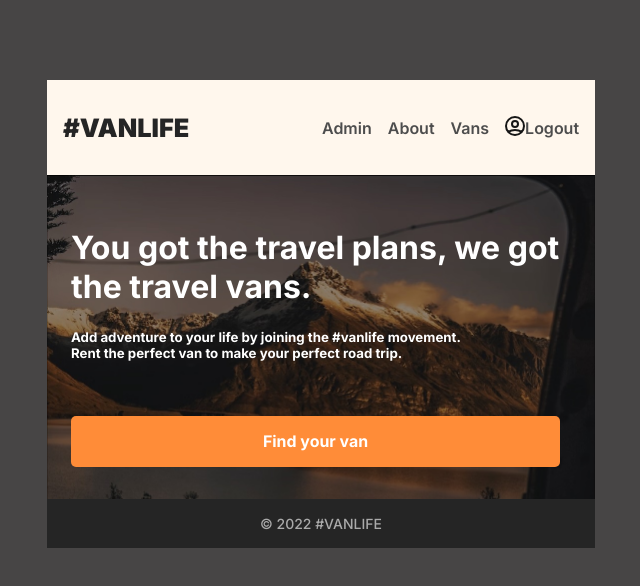
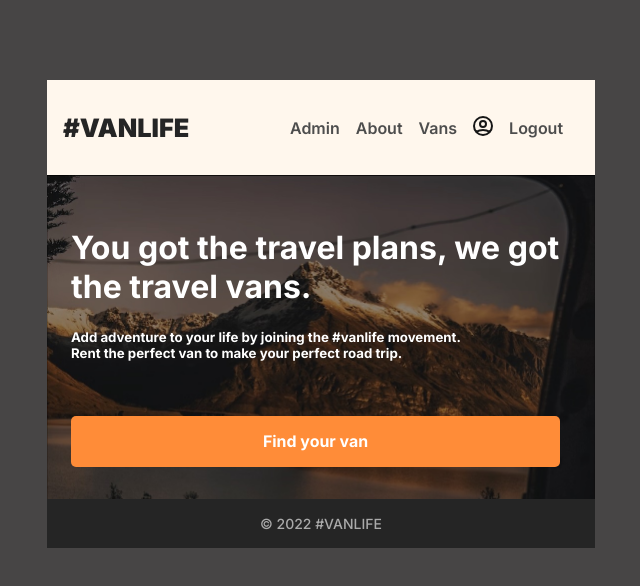
Before and after one commit to Donjheggo/Vanlife, a React (Vite) app: page / in a window 1280 px wide. Shown: the top 586 px of the page, without its empty margins (319-959 px from the left). Built offline with nearby package versions, Linux system fonts and the light colour scheme; what miragejs would draw is missing.

Commit message:
added logout btn

```diff
--- a/public/css/style.css
+++ b/public/css/style.css
@@ -65,7 +65,7 @@ a:hover {
     color: #4D4D4D !important;
 }
 
-.about-link, .admin-link, .vans-link{
+.about-link, .admin-link, .vans-link, .login-link, .logout-link{
     padding-right: 1rem;
 }
 
--- a/src/components/AuthRequired.jsx
+++ b/src/components/AuthRequired.jsx
@@ -5,17 +5,18 @@ const AuthRequired = () => {
 
   const isLoggedIn = localStorage.getItem("loggedin")
   const location = useLocation()
+  const urlParams = location ? location.pathname : null
 
   if(!isLoggedIn){
     return (
       <Navigate
         to="/login"
         replace
-        state={{message: 'You need to login first!', from: location}}
+        state={{message: 'You need to login first!', from: location.pathname}}
         />
     )
   }
-  return <Outlet />
+  return <Outlet/>
 }
 
 export default AuthRequired
--- a/src/components/Header.jsx
+++ b/src/components/Header.jsx
@@ -37,10 +37,10 @@ const Header = () => {
             </NavLink>
             <NavLink
               to="/login"
-              className={({isActive}) => isActive ? "vans-link active-link" : "signin-link "}>
+              className={({isActive}) => isActive ? "login-link active-link" : "login-link "}>
               <img src={signinImg} className="signin-logo"/>
             </NavLink>
-            <NavLink onClick={fakeLogout}>
+            <NavLink onClick={fakeLogout} className="logout-link">
               Logout
             </NavLink>
           </div>
--- a/src/pages/Login.jsx
+++ b/src/pages/Login.jsx
@@ -16,13 +16,14 @@ const Login = () => {
     setFormData(prev => ({...prev, [name]: value}))
   }
   const navigate = useNavigate()
+  const urlParams = location?.state ? location.state.from : "/admin"
   const handleSubmit = (e) => {
     e.preventDefault()
     setStatus("submitting")
     loginUser(formData)
       .then(data => {
         localStorage.setItem("loggedin", true)
-        navigate("/admin", {replace: true})
+        navigate(`${urlParams}`, {replace: true})
         setError(null)
         setLocation(null)
         })
```
